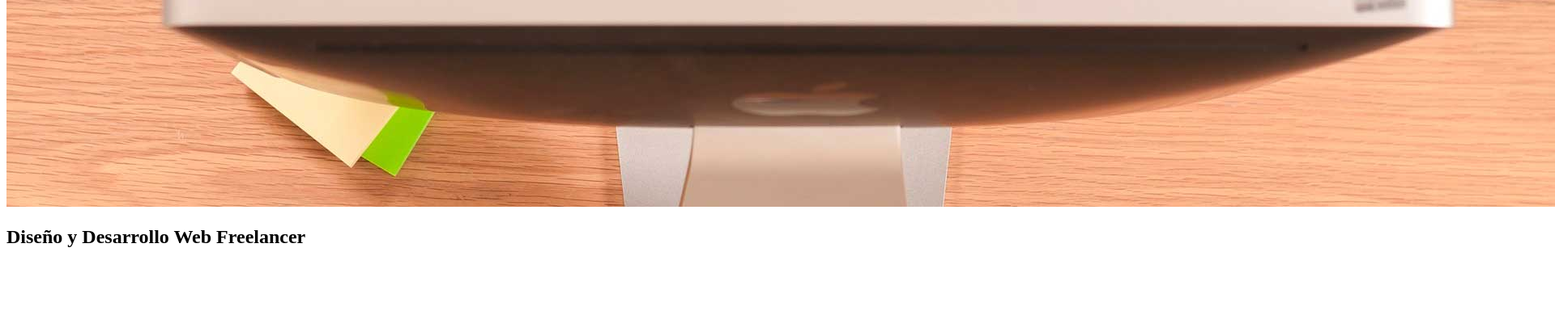
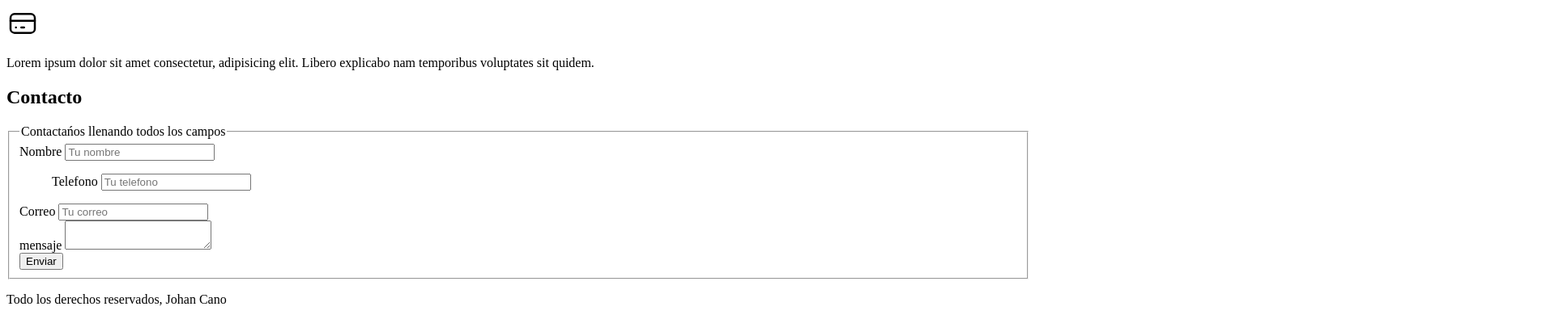
Before and after one commit to canito21/Proyecto1-Freelancer, a plain HTML site: page index.html in a window 1280 px wide. Shown: the part 698-1114 px from the top of the page at 81% size, 1920 px wide, since content can reach past the window. Drawn offline with Linux system fonts and the light colour scheme.

Commit message:
Index.html: Finalizacion de escriir contenido

```diff
--- a/index.html
+++ b/index.html
@@ -5,6 +5,7 @@
   <meta http-equiv="X-UA-Compatible" content="IE=edge">
   <meta name="viewport" content="width=, initial-scale=1.0">
   <title>Diseñador Web</title>
+
 </head>
 <body>
   <header>
@@ -17,7 +18,6 @@
     <a href="#">Clientes</a>
     <a href="#">Contacto</a>
   </nav>
-    <img src="images/hero.jpg" alt="">
 
 <section>
   <h2>Diseño y Desarrollo Web Freelancer</h2>
@@ -85,6 +85,38 @@
 
 <section>
   <h2>Contacto</h2>
+
+    <form action="">
+      <Fieldset>
+        <legend>Contactańos llenando todos los campos</legend>
+
+          <div>
+            <label>Nombre</label>
+            <input type="text" placeholder="Tu nombre">
+          </div>
+
+          <dir>
+            <label>Telefono</label>
+            <input type="tel" placeholder="Tu telefono">
+          </dir>
+
+          <div>
+            <label>Correo</label>
+            <input type="email" placeholder="Tu correo">
+          </div>
+
+          <div>
+            <label for="">mensaje</label>
+            <textarea></textarea>
+          </div>
+
+          <div>
+            <input type="submit" value="Enviar">
+          </div>
+
+
+      </Fieldset>
+    </form>
 </section>
 
 
```
